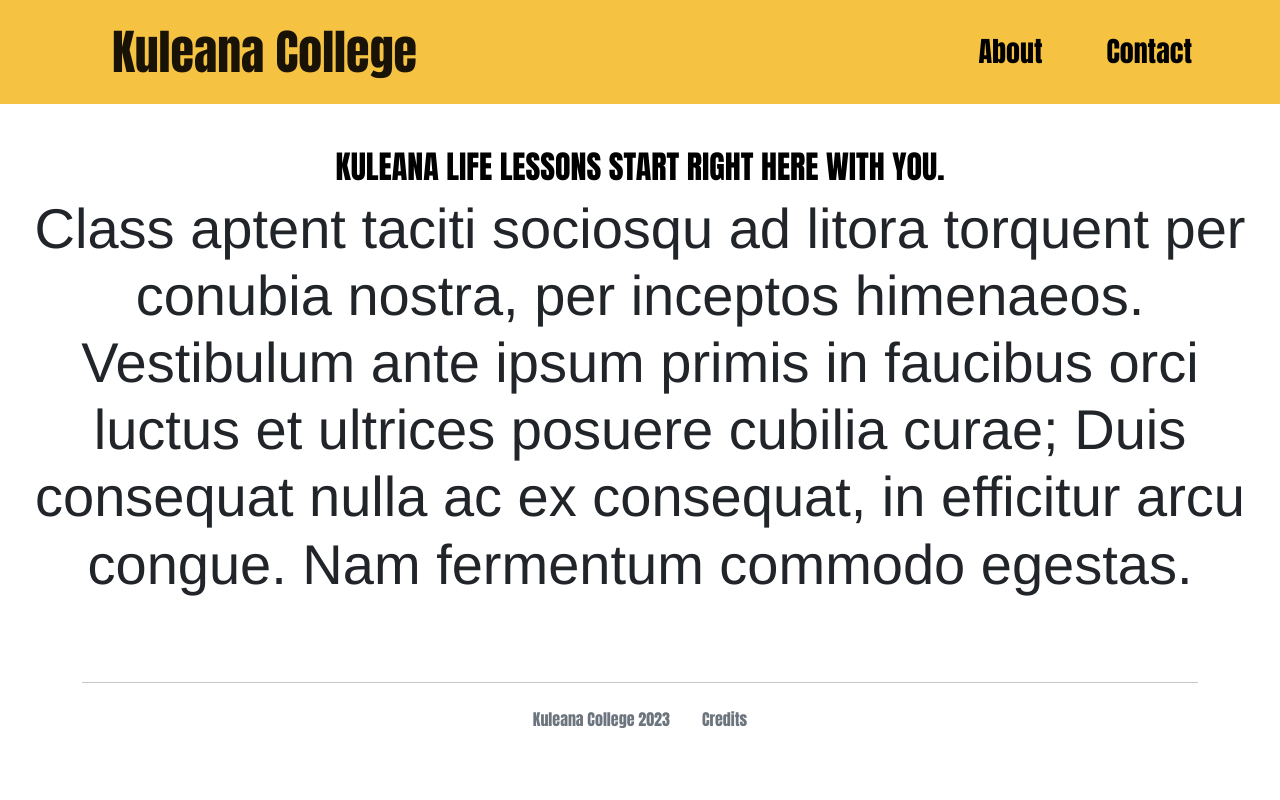
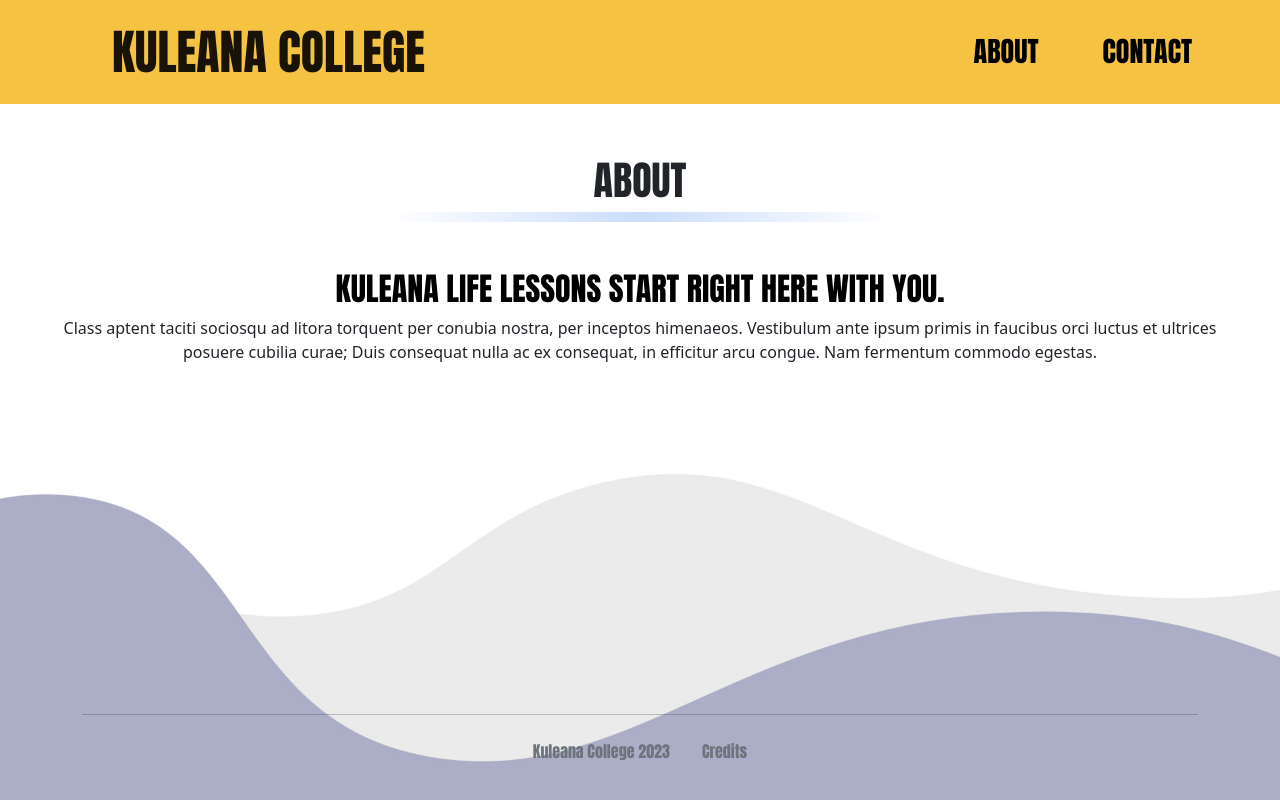
Before and after one commit to lizzypine/kuleana-college, a React (Create React App) app: page /about in a window 1280 px wide. Built offline with nearby package versions, Linux system fonts and the light colour scheme; some icons are missing.

Commit message:
Standardized styles across pages

```diff
--- a/src/App.css
+++ b/src/App.css
@@ -1,5 +1,10 @@
 body {
   height: 100%;
+}
+
+.emphasize {
+  width: 5%;
+  height: auto;
 }
 
 .footer {
@@ -26,10 +31,6 @@ h3 {
   font-size: 3.5rem;
 }
 
-p {
-  font-family: 'Franklin Gothic Medium', 'Arial Narrow', Arial, sans-serif;
-}
-
 .navbar {
   background-color: #f5c242;
 }
@@ -45,14 +46,45 @@ p {
   font-size: 1em;
 }
 
+.btn-back {
+  background-color: #f5c242;
+}
+
 .hero {
   height: 350px;
   background: #f5c242;
 }
 
-.title-background {
+.background {
   background-image: url('/public/images/title-background.jpg');
+  background-repeat: no-repeat;
+  background-size: 100%;
+  background-position: bottom;
 }
+
+.title-divider {
+  margin: auto;
+  border: 0;
+  padding-top: 10px;
+  height: 3px;
+  width: 500px;
+  background-image: linear-gradient(
+    to right,
+    rgba(29, 214, 239, 0),
+    rgba(16, 100, 236, 0.89),
+    rgba(0, 0, 0, 0)
+  );
+}
+
+/* .left {
+  background-image: url('/public/images/text-emphasize-left.jpg');
+  background-repeat: no-repeat;
+}
+
+.right {
+  background-image: url('/public/images/text-emphasize-right.jpg');
+  background-repeat: no-repeat;
+} */
 
 .card {
   max-width: 690px;
--- a/src/App.js
+++ b/src/App.js
@@ -5,7 +5,7 @@ import Navbar from './components/Navbar'
 import Footer from './components/Footer'
 function App() {
   return (
-    <div className="d-flex flex-column min-vh-100">
+    <div className="d-flex flex-column min-vh-100 background">
       <Navbar />
       <AppRoutes />
       <Footer />
--- a/src/components/Footer.jsx
+++ b/src/components/Footer.jsx
@@ -2,7 +2,7 @@ import { Link } from 'react-router-dom'
 
 function Footer() {
   return (
-    <footer className="footer mt-auto py-3">
+    <footer className="footer mt-auto py-5">
       <div className="container">
         <hr />
         <ul className="navbar-nav flex-row align-items-center justify-content-center">
--- a/src/components/LessonDetail.jsx
+++ b/src/components/LessonDetail.jsx
@@ -7,9 +7,9 @@ function LessonDetail() {
   const navigate = useNavigate()
 
   return (
-    <div className="container-fluid subjects-wrapper d-flex flex-column col flex-wrap justify-content-center align-items-center p-1">
+    <div className="container-fluid subjects-wrapper d-flex flex-column col flex-wrap align-items-center p-1">
       <div className="row justify-content-center">
-        <div className="d-flex justify-content-center">
+        <div className="d-flex justify-content-center mt-3">
           {isLoading && (
             <div className="spinner-border " role="status">
               <span className="sr-only"></span>
@@ -20,7 +20,7 @@ function LessonDetail() {
         {data &&
           data.map((detail) => (
             <div
-              className="d-flex flex-column justify-content-center align-items-center "
+              className="d-flex flex-column justify-content-center align-items-center"
               key={detail.LessonID}>
               <div className="">
                 <img
@@ -29,15 +29,16 @@ function LessonDetail() {
                   alt={detail.LessonTitle + ' Image'}
                 />
               </div>
-              <div className="textWrapper text-center">
+              <div className="textWrapper text-center w-75">
                 <h1>{detail.LessonTitle}</h1>
-                <p>{detail.LessonText}</p>
+                <hr className="title-divider"></hr>
+                <p className="mt-4">{detail.LessonText}</p>
               </div>
             </div>
           ))}
       </div>
       <div className="m-5">
-        <button type="button" className="btn btn-info nav-item" onClick={() => navigate(-1)}>
+        <button type="button" className="btn btn-back nav-item" onClick={() => navigate(-1)}>
           Back
         </button>
       </div>
--- a/src/components/LessonsList.jsx
+++ b/src/components/LessonsList.jsx
@@ -16,12 +16,13 @@ function LessonsList() {
   const subjectName = subjectNames[params.subjectId]
 
   return (
-    <div className="container-fluid subjects-wrapper d-flex flex-column col flex-wrap justify-content-center align-items-center p-1">
+    <div className="container-fluid subjects-wrapper d-flex flex-column col flex-wrap justify-content-center align-items-center mt-5">
       <div className="row justify-content-center">
-        <div className="text-center p-5 title-background">
+        <div className="text-center mb-3">
           <h1>{subjectName}</h1>
+          <hr className="title-divider"></hr>
         </div>
-        <div className="d-flex justify-content-center">
+        <div className="d-flex justify-content-center m-2">
           {isLoading && (
             <div className="spinner-border " role="status">
               <span className="sr-only"></span>
@@ -50,7 +51,7 @@ function LessonsList() {
           ))}
       </div>
       <div className="m-5">
-        <button type="button" className="btn btn-info nav-item" onClick={() => navigate(-1)}>
+        <button type="button" className="btn btn-back nav-item" onClick={() => navigate(-1)}>
           Back
         </button>
       </div>
--- a/src/components/Navbar.jsx
+++ b/src/components/Navbar.jsx
@@ -6,7 +6,7 @@ function Navbar() {
     <nav className="navbar navbar-expand-lg px-5">
       <div className="p-2">
         <MortarBoardIcon size={40} class="mr-2" />
-        <Link class="navbar-brand ms-3" Link to="/">
+        <Link class="navbar-brand ms-3 text-uppercase" Link to="/">
           Kuleana College
         </Link>
       </div>
@@ -22,10 +22,10 @@ function Navbar() {
       </button>
       <div className="collapse navbar-collapse justify-content-end" id="navbarNavAltMarkup">
         <div className="navbar-nav h3 m-2">
-          <Link className="nav-item nav-link mx-4" Link to="/about">
+          <Link className="nav-item nav-link mx-4 text-uppercase" Link to="/about">
             About
           </Link>
-          <Link className="nav-item nav-link mx-4" Link to="/contact">
+          <Link className="nav-item nav-link mx-4 text-uppercase" Link to="/contact">
             Contact
           </Link>
         </div>
--- a/src/components/SubjectsList.jsx
+++ b/src/components/SubjectsList.jsx
@@ -5,10 +5,11 @@ function SubjectsList() {
   const { data, isLoading, error } = useGetSubjectsQuery()
 
   return (
-    <div className="container-fluid subjects-wrapper d-flex flex-column col flex-wrap justify-content-center align-items-center p-1">
+    <div className="container-fluid subjects-wrapper d-flex flex-column col flex-wrap justify-content-center align-items-center">
       <div className="row justify-content-center">
-        <div className="text-center p-5 title-background">
+        <div className="text-center mb-3">
           <h1>Subjects</h1>
+          <hr className="title-divider"></hr>
         </div>
         <div className="d-flex justify-content-center">
           {isLoading && (
@@ -16,8 +17,8 @@ function SubjectsList() {
               <span className="sr-only"></span>
             </div>
           )}
+          {error ? 'There has been an error...' : ''}
         </div>
-        <div>{error ? 'There has been an error...' : ''}</div>
         {data &&
           data.map((subject) => (
             <div
--- a/src/pages/About.jsx
+++ b/src/pages/About.jsx
@@ -1,16 +1,20 @@
 function About() {
   return (
-    <div className="container-fluid subjects-wrapper d-flex flex-column col flex-wrap justify-content-center align-items-center p-1">
+    <div className="container-fluid subjects-wrapper d-flex flex-column col flex-wrap align-items-center p-1">
       <div className="row justify-content-center">
-        <div className="d-flex flex-column justify-content-center align-items-center m-3 overflow-hidden">
+        <div className="text-center p-5 title-background">
+          <h1>About</h1>
+          <hr className="title-divider"></hr>
+        </div>
+        <div className="d-flex flex-column justify-content-center px-5 align-items-center overflow-hidden">
           <div className="textWrapper text-center">
             <h2>Kuleana Life Lessons Start Right Here With You.</h2>
-            <h3>
+            <p>
               Class aptent taciti sociosqu ad litora torquent per conubia nostra, per inceptos
               himenaeos. Vestibulum ante ipsum primis in faucibus orci luctus et ultrices posuere
               cubilia curae; Duis consequat nulla ac ex consequat, in efficitur arcu congue. Nam
               fermentum commodo egestas.
-            </h3>
+            </p>
           </div>
         </div>
       </div>
--- a/src/pages/Contact.jsx
+++ b/src/pages/Contact.jsx
@@ -1,16 +1,19 @@
 function Contact() {
   return (
-    <div className="container-fluid subjects-wrapper d-flex flex-column col flex-wrap justify-content-center align-items-center p-1">
+    <div className="container-fluid subjects-wrapper d-flex flex-column col flex-wrap align-items-center p-1">
       <div className="row justify-content-center">
-        <div className="d-flex flex-column justify-content-center align-items-center m-3 overflow-hidden">
+        <div className="text-center p-5 title-background">
+          <h1>Contact Us</h1>
+          <hr className="title-divider"></hr>
+        </div>
+        <div className="d-flex flex-column justify-content-center px-5 align-items-center m-3 overflow-hidden">
           <div className="textWrapper text-center">
-            <h2>Contact Us</h2>
-            <h3>
+            <p>
               Class aptent taciti sociosqu ad litora torquent per conubia nostra, per inceptos
               himenaeos. Vestibulum ante ipsum primis in faucibus orci luctus et ultrices posuere
               cubilia curae; Duis consequat nulla ac ex consequat, in efficitur arcu congue. Nam
               fermentum commodo egestas.
-            </h3>
+            </p>
           </div>
         </div>
       </div>
--- a/src/pages/Credits.jsx
+++ b/src/pages/Credits.jsx
@@ -1,11 +1,36 @@
 function Credits() {
   return (
-    <div className="container-fluid subjects-wrapper d-flex flex-column col flex-wrap justify-content-center align-items-center p-1">
+    <div className="container-fluid subjects-wrapper d-flex flex-column col flex-wrap align-items-center p-1">
       <div className="row justify-content-center">
+        <div className="text-center p-5 title-background">
+          <h1>Image Credits</h1>
+          <hr className="title-divider"></hr>
+        </div>
         <div className="d-flex flex-column justify-content-center align-items-center m-3 overflow-hidden">
           <div className="textWrapper text-center">
-            <h2>Credits</h2>
-            <h3>These are the image credits.</h3>
+            <h3>
+              {' '}
+              <a href="https://www.vecteezy.com/members/yellow-people">Nakin Poonsri</a>
+            </h3>
+            <ul>
+              <li>
+                <a href="https://www.vecteezy.com/free-vector/speaker">
+                  Speaker Vectors by Vecteezy
+                </a>
+              </li>
+              <li>
+                <a href="https://www.vecteezy.com/free-vector/jump">Jump Vectors by Vecteezy</a>
+              </li>
+            </ul>
+            <h3>
+              {' '}
+              <a href="https://www.vecteezy.com/members/cozydesign">cozydesign</a>
+            </h3>
+            <ul>
+              <li>
+                <a href="https://www.vecteezy.com/free-vector/doodle">Doodle Vectors by Vecteezy</a>
+              </li>
+            </ul>
           </div>
         </div>
       </div>
--- a/src/pages/ErrorPage.jsx
+++ b/src/pages/ErrorPage.jsx
@@ -5,6 +5,7 @@ function ErrorPage() {
         <div className="d-flex flex-column justify-content-center align-items-center m-3 overflow-hidden">
           <div className="textWrapper text-center">
             <h1>404 Not Found</h1>
+            <hr className="title-divider"></hr>
             <h2>Sorry, this page does not exist.</h2>
           </div>
         </div>
```
